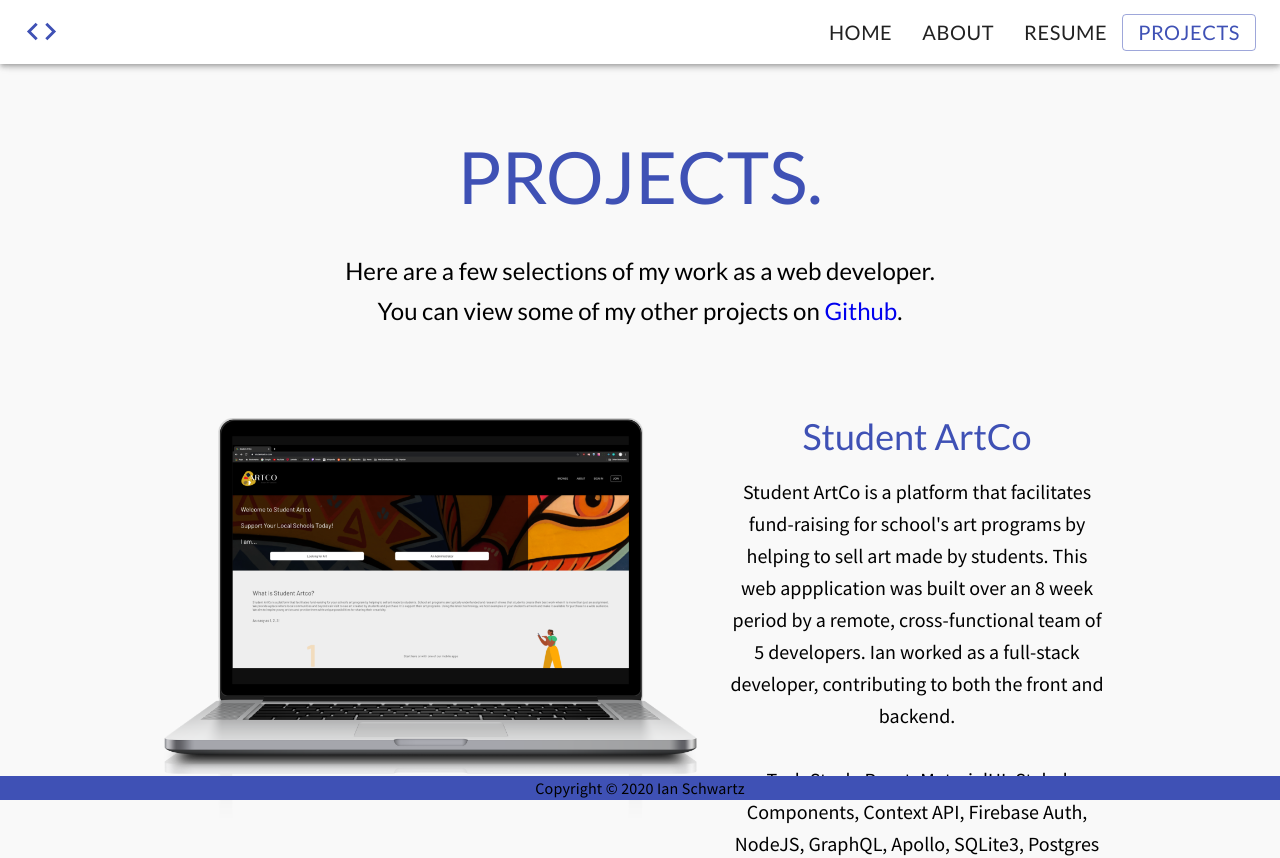
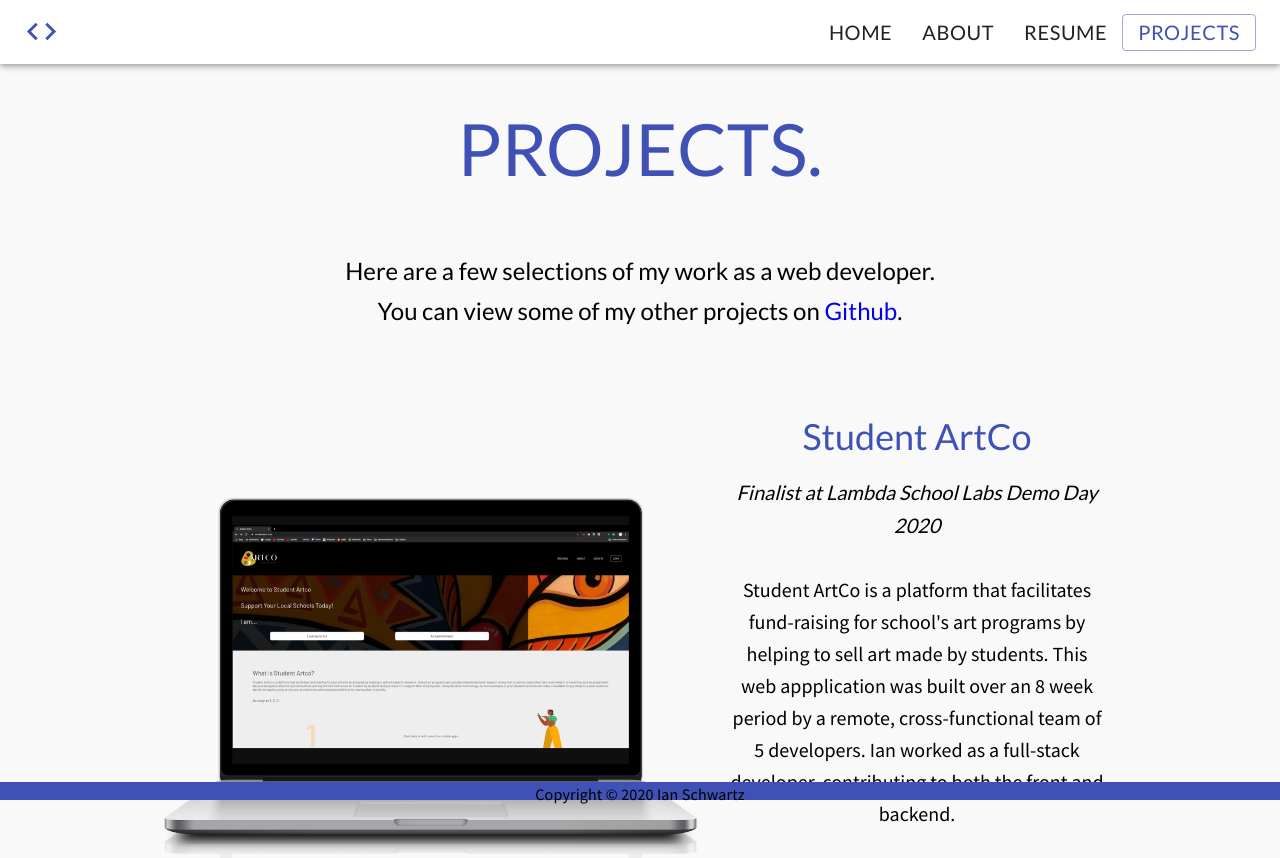
Before and after one commit to ian-schwartz/portfolio, a React (Create React App) app: page /projects in a window 1280 px wide. Shown: the top 858 px of the page. Built offline with nearby package versions, Linux system fonts and the light colour scheme; the HTML template or start-up script is replaced by a standard one.

Commit message:
styling updates

```diff
--- a/src/App.css
+++ b/src/App.css
@@ -13,14 +13,13 @@
 .heading {
   font-size: 4.5rem;
   color: #3F51B5;
-  margin-top: 8%;
-  padding-bottom: 2%;
+  margin: 5% 0;
 }
 
 .home-paragraph {
   font-size: 1.5rem;
-  padding-bottom: 2.5%;
   font-family: 'Source Sans Pro', sans-serif;
+  padding-bottom: 5%;
 }
 
 .about-img {
@@ -36,10 +35,14 @@
 }
 
 .about-paragraph {
-  padding: 2.5%;
-  line-height: 2rem;
   font-size: 1.25rem;
   font-family: 'Source Sans Pro', sans-serif;
+  line-height: 2rem;
+  padding: 2.5%;
+}
+
+.about-paragraph em {
+  font-style: italic;
 }
 
 .project-wrap {
@@ -56,6 +59,7 @@
 
 .project-img {
   max-height: 400px;
+  margin-top: 15%;
 }
 
 .student-artco-right {
@@ -65,15 +69,15 @@
 
 .project-title {
   font-size: 2.25rem;
+  color: #3F51B5;
   margin-bottom: 3%;
-  color: #3F51B5;
 }
 
 .project-text {
+  font-size: 1.5rem;
+  line-height: 2.5rem;
   font-family: 'Source Sans Pro', sans-serif;
   padding: 20px 20px;
-  font-size: 1.5rem;
-  line-height: 2.5rem;
 }
 
 .wanderlust {
@@ -127,9 +131,9 @@
   }
 
   .about-paragraph {
+    font-size: 1rem;
+    line-height: 1.5rem;
     padding: 2.5%;
-    line-height: 1.5rem;
-    font-size: 1rem;
   }
 
   .student-artco-right {
--- a/src/components/Footer.js
+++ b/src/components/Footer.js
@@ -1,20 +1,20 @@
 import React from "react";
 import { BottomNavigation, Typography } from "@material-ui/core";
-import { makeStyles } from '@material-ui/core/styles';
+import { makeStyles } from "@material-ui/core/styles";
 
 const useStyles = makeStyles({
   footer: {
-    fontFamily: 'Source Sans Pro',
-    position: 'fixed',
-    bottom: '0',
-    width: '100%',
-    height: '3%',
-    backgroundColor: '#3f51b5'
+    fontFamily: "Source Sans Pro",
+    position: "fixed",
+    bottom: "0",
+    width: "100%",
+    height: "2.25%",
+    backgroundColor: "#3f51b5"
   },
   text: {
-    fontFamily: 'Source Sans Pro',
-    fontSize: '1rem',
-    color: '#000'
+    fontFamily: "Source Sans Pro",
+    fontSize: "1rem",
+    color: "#000"
   }
 });
 
@@ -23,7 +23,9 @@ const Footer = () => {
   return (
     <>
       <BottomNavigation className={classes.footer}>
-        <Typography className={classes.text}>Copyright &copy; 2020 Ian Schwartz</Typography>
+        <Typography className={classes.text}>
+          Copyright &copy; 2020 Ian Schwartz
+        </Typography>
       </BottomNavigation>
     </>
   );
--- a/src/components/Projects.js
+++ b/src/components/Projects.js
@@ -49,6 +49,8 @@ const Projects = () => {
             <div className="student-artco-right">
               <h2 className="project-title">Student ArtCo</h2>
               <p className="about-paragraph">
+                <em>Finalist at Lambda School Labs Demo Day 2020</em>
+                <br /> <br />
                 Student ArtCo is a platform that facilitates fund-raising for
                 school's art programs by helping to sell art made by students.
                 This web appplication was built over an 8 week period by a
@@ -92,13 +94,13 @@ const Projects = () => {
             <div className="wanderlust-left">
               <h2 className="project-title">Wanderlust</h2>
               <p className="about-paragraph">
-                Wanderlust helps tour guides advertise trips
-                they offer and display their touring
-                resume. Users can login, create, and update their trips. There is an
-                on-boarding process for a new general user and for an organizer.
-                Users can search for and find experiences while organizers have
-                the ability to setup a trip and edit or delete it. On this
-                project, Ian built the backend with 1 other developer.
+                Wanderlust helps tour guides advertise trips they offer and
+                display their touring resume. Users can login, create, and
+                update their trips. There is an on-boarding process for a new
+                general user and for an organizer. Users can search for and find
+                experiences while organizers have the ability to setup a trip
+                and edit or delete it. Over 4 days, Ian built the backend with 1
+                other developer.
                 <br /> <br />
                 Tech Stack: React, React Router, Styled Components, Bootstrap,
                 Reactstrap, Redux, Thunk, Axios, NodeJS, Express, Knex,
```
Also changed, not shown: src/components/About.js (+8 -1 lines), src/components/Home.js (+8 -20 lines), src/components/Nav.js (+34 -10 lines).
